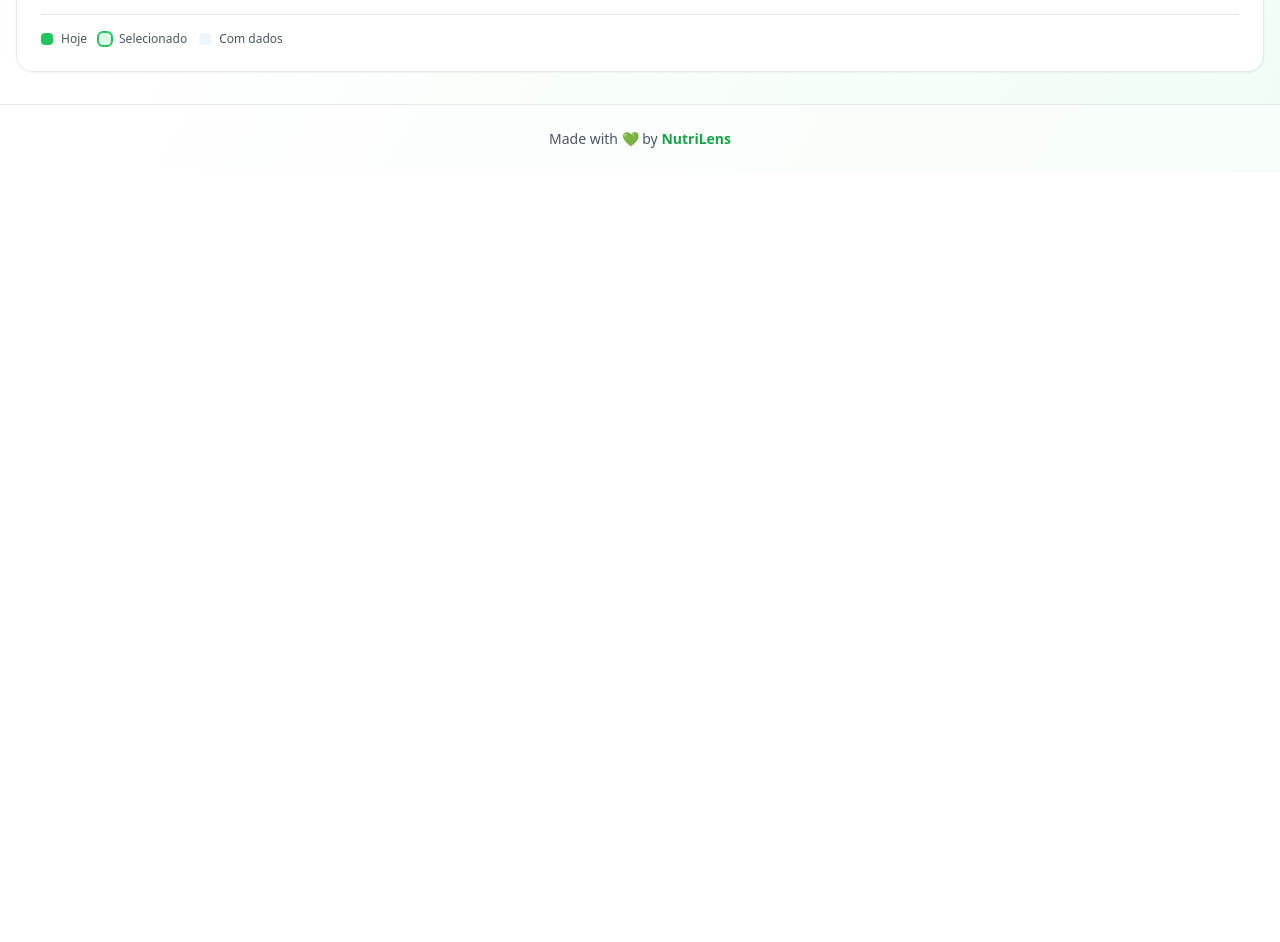
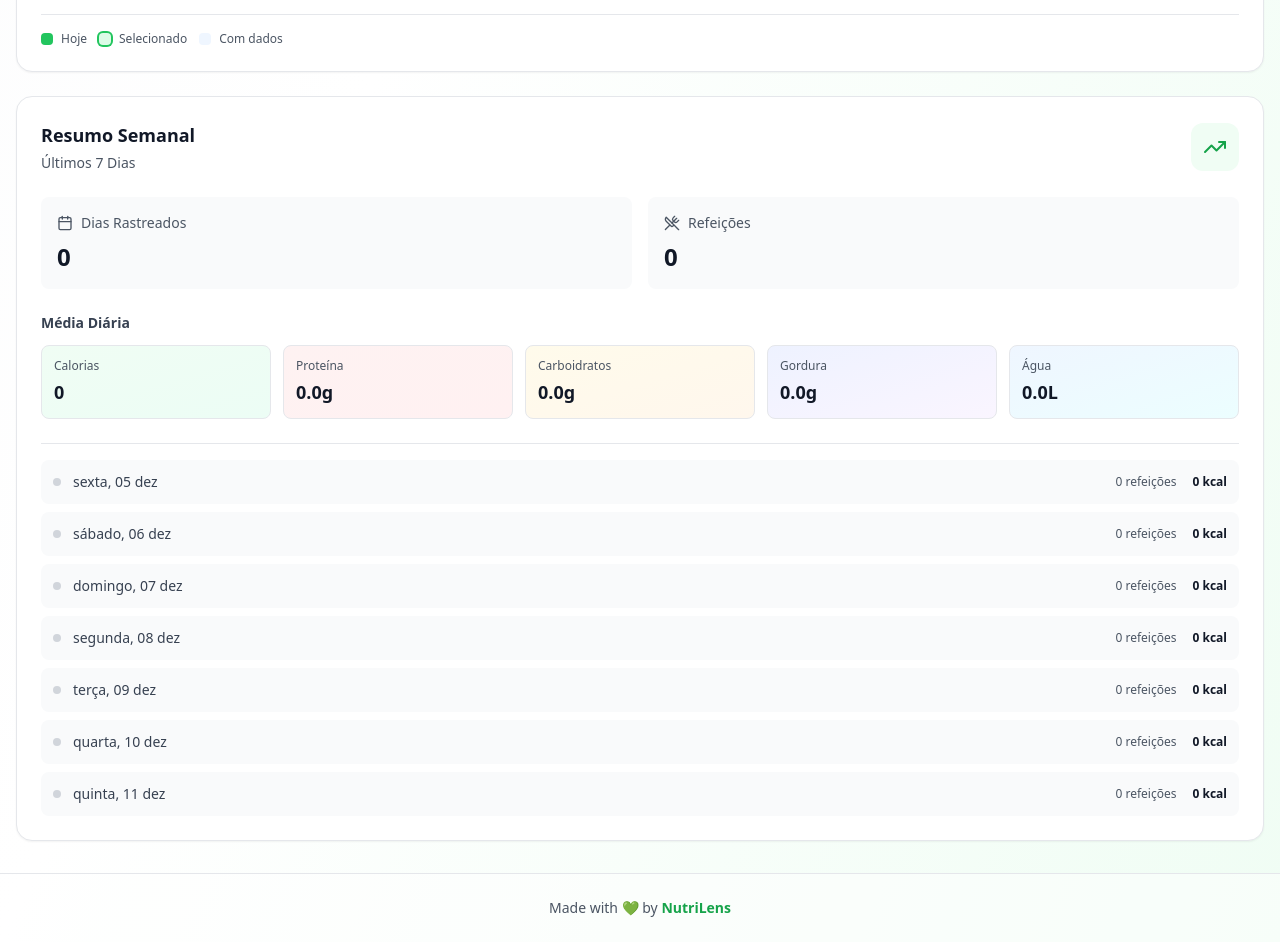
Before and after one commit to WagnerRodrigues181/nutri-lens, a React (Vite) app: page / in a window 1280 px wide. Shown: the part 2020-2962 px from the top of the page. Before the commit the page ends 2193 px from the top, so only its background shows below. Built offline with nearby package versions, Linux system fonts and the light colour scheme.

Commit message:
feat: implement meal history with filtering

```diff
--- a/src/App.tsx
+++ b/src/App.tsx
@@ -3,6 +3,7 @@ import Layout from "./components/common/Layout";
 import DailyOverview from "./components/dashboard/DailyOverview";
 import StreakBadge from "./components/dashboard/StreakBadge";
 import MacrosRing from "./components/dashboard/MacrosRing";
+import WeeklySummary from "./components/dashboard/WeeklySummary";
 import DateNavigator from "./components/calendar/DateNavigator";
 import CalendarView from "./components/calendar/CalendarView";
 import MealList from "./components/meals/MealList";
@@ -35,30 +36,24 @@ export default function App() {
             </div>
           </div>
 
-          {/* Streak Badge */}
           <StreakBadge currentStreak={currentStreak} locale={locale} />
 
-          {/* Date Navigator */}
           <DateNavigator />
 
-          {/* Metrics Overview */}
           <DailyOverview />
 
-          {/* Macros Progress Rings */}
           <MacrosRing />
 
-          {/* Meals List */}
           <MealList />
 
-          {/* Meal Templates */}
           <MealTemplates />
 
-          {/* Calendar View */}
           <CalendarView />
+
+          <WeeklySummary />
         </div>
       </Layout>
 
-      {/* Goals Modal */}
       <GoalsModal
         isOpen={isGoalsModalOpen}
         onClose={() => setIsGoalsModalOpen(false)}
--- /dev/null
+++ b/src/components/dashboard/WeeklySummary.tsx
@@ -0,0 +1,158 @@
+import { TrendingUp, Calendar, UtensilsCrossed } from "lucide-react";
+import { useSettingsStore } from "@/store/useSettingsStore";
+import { useNutritionData } from "@/hooks/useNutritionData";
+import { formatCalories, formatMacro, formatWater } from "@/utils/formatters";
+import { formatDateWithLocale } from "@/utils/dateHelpers";
+
+export default function WeeklySummary() {
+  const { locale } = useSettingsStore();
+  const { getLastDaysData, getWeeklyAverage, getDaysWithDataCount } =
+    useNutritionData();
+
+  const weekData = getLastDaysData(7);
+  const weeklyAverage = getWeeklyAverage();
+  const daysWithData = getDaysWithDataCount();
+
+  const translations = {
+    "pt-BR": {
+      title: "Resumo Semanal",
+      average: "Média Diária",
+      daysTracked: "Dias Rastreados",
+      totalMeals: "Refeições",
+      calories: "Calorias",
+      protein: "Proteína",
+      carbs: "Carboidratos",
+      fat: "Gordura",
+      water: "Água",
+      lastDays: "Últimos 7 Dias",
+      noData: "Sem dados",
+    },
+    "en-US": {
+      title: "Weekly Summary",
+      average: "Daily Average",
+      daysTracked: "Days Tracked",
+      totalMeals: "Meals",
+      calories: "Calories",
+      protein: "Protein",
+      carbs: "Carbs",
+      fat: "Fat",
+      water: "Water",
+      lastDays: "Last 7 Days",
+      noData: "No data",
+    },
+  };
+
+  const t = translations[locale];
+
+  const totalMeals = weekData.reduce((sum, day) => sum + day.meals, 0);
+
+  return (
+    <div className="rounded-2xl border border-gray-200 bg-white p-6 shadow-sm">
+      {/* Header */}
+      <div className="mb-6 flex items-center justify-between">
+        <div>
+          <h3 className="text-lg font-semibold text-gray-900">{t.title}</h3>
+          <p className="mt-1 text-sm text-gray-600">{t.lastDays}</p>
+        </div>
+        <div className="flex h-12 w-12 items-center justify-center rounded-xl bg-green-50">
+          <TrendingUp className="h-6 w-6 text-green-600" />
+        </div>
+      </div>
+
+      {/* Stats Grid */}
+      <div className="mb-6 grid grid-cols-2 gap-4">
+        <div className="rounded-lg bg-gray-50 p-4">
+          <div className="flex items-center gap-2 text-sm text-gray-600">
+            <Calendar className="h-4 w-4" />
+            {t.daysTracked}
+          </div>
+          <p className="mt-2 text-2xl font-bold text-gray-900">
+            {daysWithData}
+          </p>
+        </div>
+
+        <div className="rounded-lg bg-gray-50 p-4">
+          <div className="flex items-center gap-2 text-sm text-gray-600">
+            <UtensilsCrossed className="h-4 w-4" />
+            {t.totalMeals}
+          </div>
+          <p className="mt-2 text-2xl font-bold text-gray-900">{totalMeals}</p>
+        </div>
+      </div>
+
+      {/* Weekly Average */}
+      <div>
+        <h4 className="mb-3 text-sm font-semibold text-gray-700">
+          {t.average}
+        </h4>
+        <div className="grid grid-cols-2 gap-3 sm:grid-cols-5">
+          <div className="rounded-lg border border-gray-200 bg-gradient-to-br from-green-50 to-emerald-50 p-3">
+            <p className="text-xs text-gray-600">{t.calories}</p>
+            <p className="mt-1 text-lg font-bold text-gray-900">
+              {formatCalories(weeklyAverage.calories).replace(" kcal", "")}
+            </p>
+          </div>
+
+          <div className="rounded-lg border border-gray-200 bg-gradient-to-br from-red-50 to-rose-50 p-3">
+            <p className="text-xs text-gray-600">{t.protein}</p>
+            <p className="mt-1 text-lg font-bold text-gray-900">
+              {formatMacro(weeklyAverage.protein)}
+            </p>
+          </div>
+
+          <div className="rounded-lg border border-gray-200 bg-gradient-to-br from-amber-50 to-orange-50 p-3">
+            <p className="text-xs text-gray-600">{t.carbs}</p>
+            <p className="mt-1 text-lg font-bold text-gray-900">
+              {formatMacro(weeklyAverage.carbs)}
+            </p>
+          </div>
+
+          <div className="rounded-lg border border-gray-200 bg-gradient-to-br from-indigo-50 to-purple-50 p-3">
+            <p className="text-xs text-gray-600">{t.fat}</p>
+            <p className="mt-1 text-lg font-bold text-gray-900">
+              {formatMacro(weeklyAverage.fat)}
+            </p>
+          </div>
+
+          <div className="rounded-lg border border-gray-200 bg-gradient-to-br from-blue-50 to-cyan-50 p-3">
+            <p className="text-xs text-gray-600">{t.water}</p>
+            <p className="mt-1 text-lg font-bold text-gray-900">
+              {formatWater(weeklyAverage.water, locale)}
+            </p>
+          </div>
+        </div>
+      </div>
+
+      {/* Daily Breakdown */}
+      <div className="mt-6 border-t border-gray-200 pt-4">
+        <div className="space-y-2">
+          {weekData.map((day) => (
+            <div
+              key={day.date}
+              className="flex items-center justify-between rounded-lg bg-gray-50 p-3"
+            >
+              <div className="flex items-center gap-3">
+                <div
+                  className={`h-2 w-2 rounded-full ${
+                    day.meals > 0 ? "bg-green-500" : "bg-gray-300"
+                  }`}
+                />
+                <span className="text-sm font-medium text-gray-700">
+                  {formatDateWithLocale(day.date, locale, "EEE, dd MMM")}
+                </span>
+              </div>
+              <div className="flex items-center gap-4 text-xs text-gray-600">
+                <span>
+                  {day.meals} {locale === "pt-BR" ? "refeições" : "meals"}
+                </span>
+                <span className="font-semibold text-gray-900">
+                  {Math.round(day.calories)} kcal
+                </span>
+              </div>
+            </div>
+          ))}
+        </div>
+      </div>
+    </div>
+  );
+}
--- /dev/null
+++ b/src/hooks/useNutritionData.ts
@@ -0,0 +1,102 @@
+import { useNutritionStore } from "@/store/useNutritionStore";
+import { useSettingsStore } from "@/store/useSettingsStore";
+import { getLastNDays } from "@/utils/dateHelpers";
+import type { Macros } from "@/types";
+
+interface DayData {
+  date: string;
+  meals: number;
+  calories: number;
+  protein: number;
+  carbs: number;
+  fat: number;
+  water: number;
+}
+
+export const useNutritionData = () => {
+  const { history, currentDate } = useNutritionStore();
+  const { goals } = useSettingsStore();
+
+  /**
+   * Get data for the last N days
+   */
+  const getLastDaysData = (days: number = 7): DayData[] => {
+    const dates = getLastNDays(days, currentDate);
+
+    return dates.map((date) => {
+      const dayData = history[date];
+      const totalMacros = dayData?.totalMacros || {
+        calories: 0,
+        protein: 0,
+        carbs: 0,
+        fat: 0,
+      };
+
+      return {
+        date,
+        meals: dayData?.meals.length || 0,
+        calories: totalMacros.calories,
+        protein: totalMacros.protein,
+        carbs: totalMacros.carbs,
+        fat: totalMacros.fat,
+        water: dayData?.water || 0,
+      };
+    });
+  };
+
+  /**
+   * Get weekly average
+   */
+  const getWeeklyAverage = (): Macros & { water: number } => {
+    const weekData = getLastDaysData(7);
+    const daysWithData = weekData.filter((d) => d.meals > 0);
+
+    if (daysWithData.length === 0) {
+      return { calories: 0, protein: 0, carbs: 0, fat: 0, water: 0 };
+    }
+
+    const sum = daysWithData.reduce(
+      (acc, day) => ({
+        calories: acc.calories + day.calories,
+        protein: acc.protein + day.protein,
+        carbs: acc.carbs + day.carbs,
+        fat: acc.fat + day.fat,
+        water: acc.water + day.water,
+      }),
+      { calories: 0, protein: 0, carbs: 0, fat: 0, water: 0 }
+    );
+
+    return {
+      calories: Math.round(sum.calories / daysWithData.length),
+      protein: Math.round(sum.protein / daysWithData.length),
+      carbs: Math.round(sum.carbs / daysWithData.length),
+      fat: Math.round(sum.fat / daysWithData.length),
+      water: parseFloat((sum.water / daysWithData.length).toFixed(1)),
+    };
+  };
+
+  /**
+   * Get total meals count
+   */
+  const getTotalMealsCount = (): number => {
+    return Object.values(history).reduce(
+      (total, dayData) => total + dayData.meals.length,
+      0
+    );
+  };
+
+  /**
+   * Get days with data count
+   */
+  const getDaysWithDataCount = (): number => {
+    return Object.values(history).filter((dayData) => dayData.meals.length > 0)
+      .length;
+  };
+
+  return {
+    getLastDaysData,
+    getWeeklyAverage,
+    getTotalMealsCount,
+    getDaysWithDataCount,
+  };
+};
```
